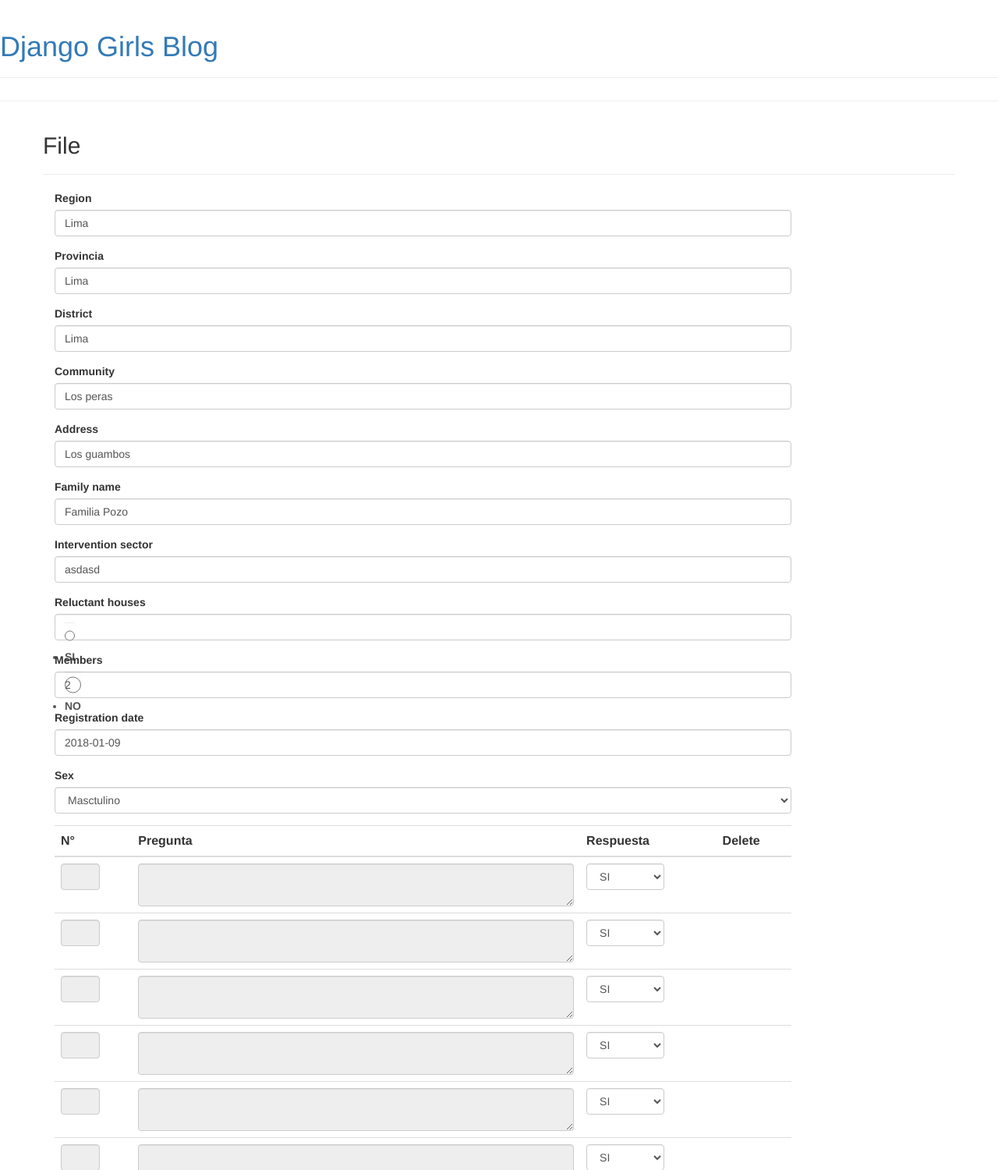
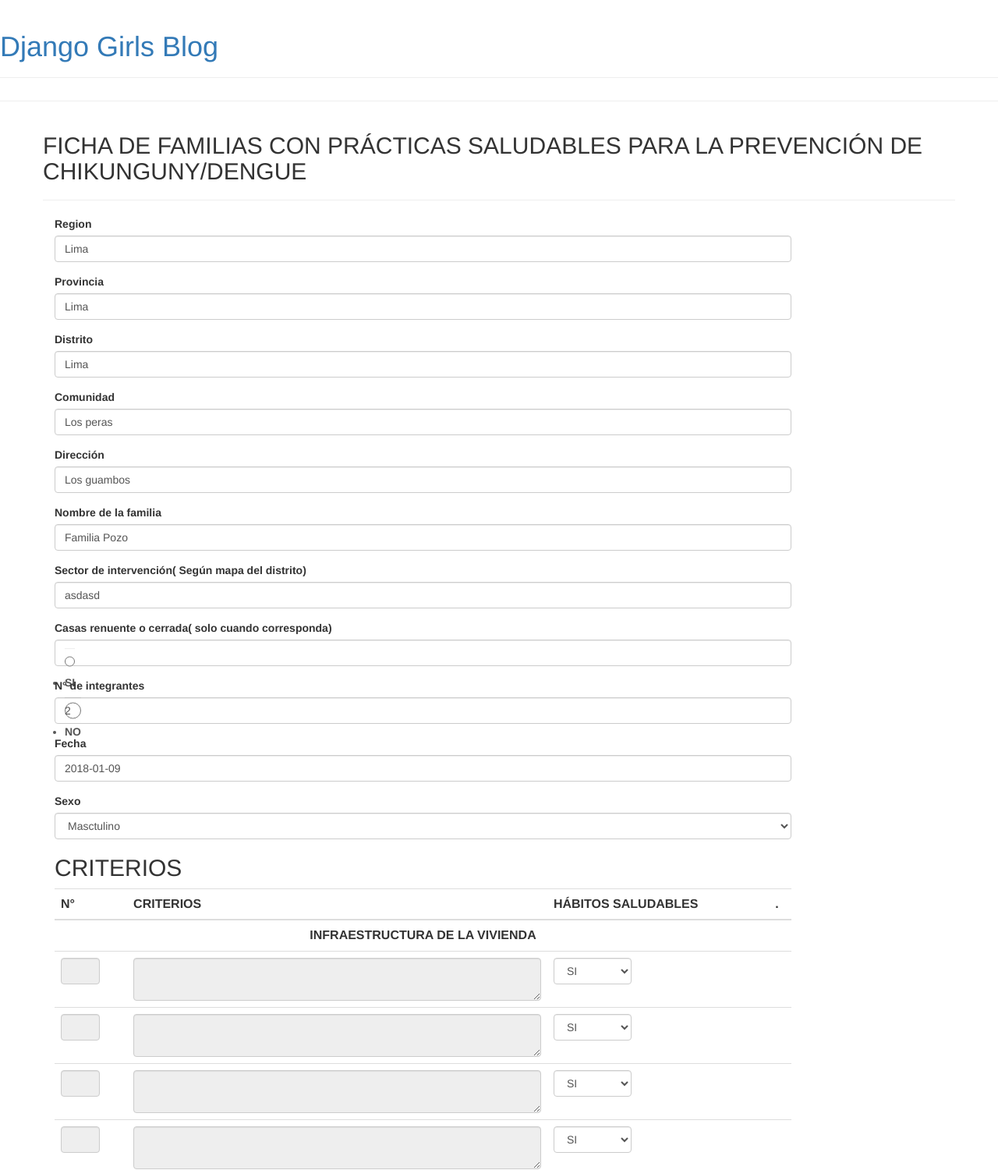
Before and after one commit to LuisFrank/Formulario, a Django app: page /file/1/ in a window 1280 px wide. Shown: the top 1500 px of the page at 78% size. Run offline with Django 3.2, Linux system fonts and the light colour scheme; data comes from the database, SQL or seed files in the repository; both versions use the stored data as it was after the commit; some libraries are stand-ins or nearby versions.

Commit message:
arreglos en vista

```diff
--- a/questions/forms.py
+++ b/questions/forms.py
@@ -13,9 +13,16 @@
                (0, 'NO')]
     region = forms.CharField(label='Region', max_length=100)
     province = forms.CharField(label='Provincia', max_length=100)
-    reluctant_houses = forms.ChoiceField(choices=CHOICES, widget=forms.RadioSelect())
-    address = forms.CharField(max_length=100)
-    sex = forms.ChoiceField(choices=SRELEVANCE_CHOICES)
+    district = forms.CharField(label='Distrito')
+    community = forms.CharField(label='Comunidad')
+    address = forms.CharField(label='Dirección')
+    family_name = forms.CharField(label='Nombre de la familia')
+    intervention_sector = forms.CharField(label='Sector de intervención( Según mapa del distrito)')
+    reluctant_houses = forms.ChoiceField(label='Casas renuente o cerrada( solo cuando corresponda)', choices=CHOICES,
+                                         widget=forms.RadioSelect())
+    members = forms.IntegerField(label='N° de integrantes')
+    sex = forms.ChoiceField(label='Sexo ',choices=SRELEVANCE_CHOICES)
+    registration_date = forms.DateField(label='Fecha')
 
     class Meta:
         model = File
--- a/questions/templates/questions/file_form.html
+++ b/questions/templates/questions/file_form.html
@@ -5,12 +5,12 @@
 
 {% block title %}{% endblock %}
 {% block content %}
-    <h2>File</h2>
+    <h2>FICHA DE FAMILIAS CON PRÁCTICAS SALUDABLES PARA LA PREVENCIÓN DE CHIKUNGUNY/DENGUE</h2>
     <hr>
     <div class="col-md-10">
         <form action="" method="post">{% csrf_token %}
             {% bootstrap_form form %}
-
+             <h2>CRITERIOS</h2>
             <table class="table">
                 {{ statementmembers.management_form }}
 
@@ -18,12 +18,21 @@
                     {% if forloop.first %}
                         <thead>
                         <tr>
-                            {% for field in form.visible_fields %}
-                                <th>{{ field.label|capfirst }}</th>
-                            {% endfor %}
+                            <th>{{ 'n°'|capfirst }}</th>
+                            <th>{{ 'CRITERIOS'|capfirst }}</th>
+                            <th>{{ 'HÁBITOS SALUDABLES'|capfirst }}</th>
+                            <th>{{ '.'|capfirst }}</th>
                         </tr>
                         </thead>
                     {% endif %}
+                   {% if forloop.counter == 1 %}
+                        <thead>
+                        <tr>
+                            <td colspan="4" style="text-align: center"><b>INFRAESTRUCTURA DE LA VIVIENDA</b></td>
+                        </tr>
+                        </thead>
+                    {% endif %}
+
                     <tr class="{% cycle row1 row2 %} formset_row">
                         {% for field in form.visible_fields %}
                             <td>
```
Also changed, not shown: db.sqlite3.
